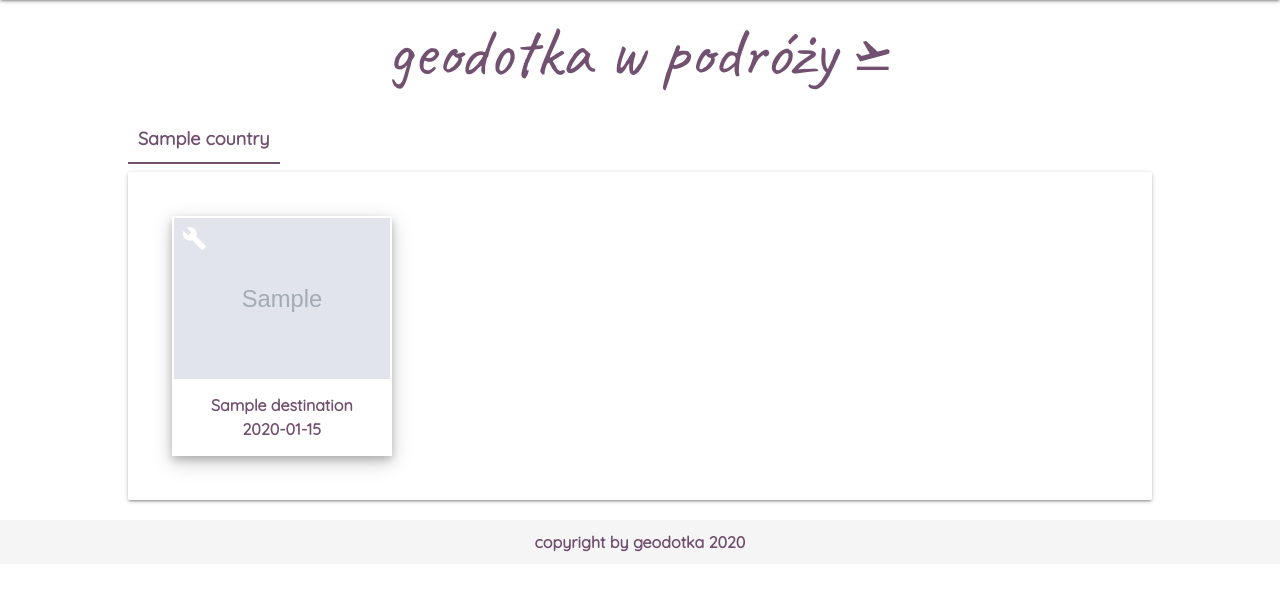
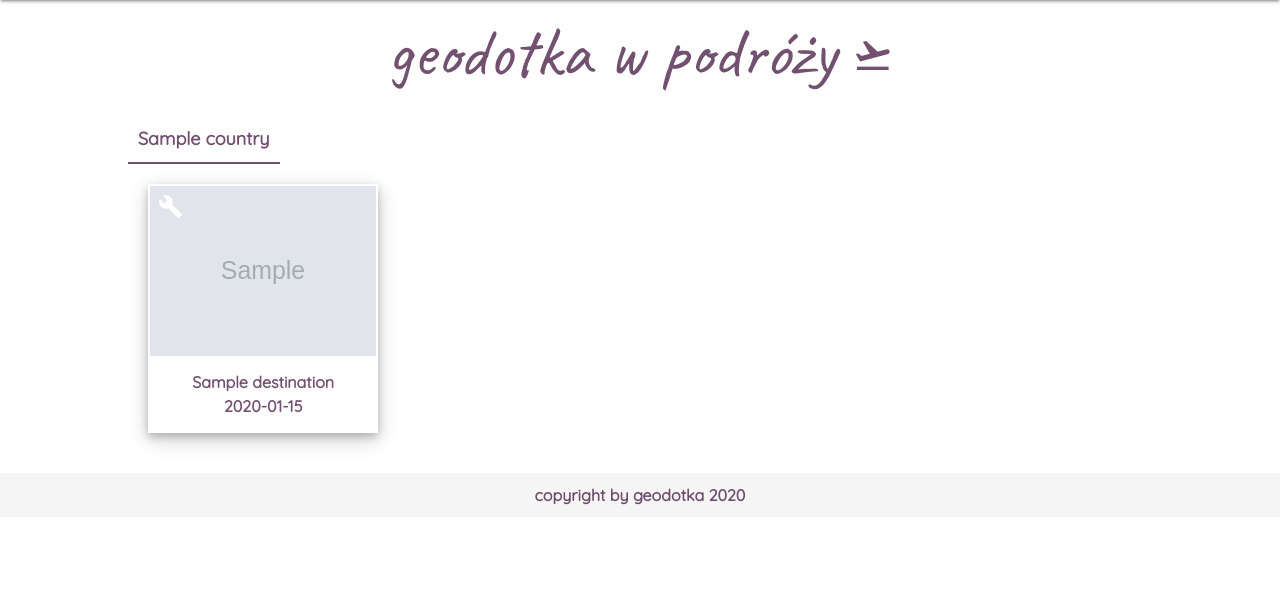
Before and after one commit to geodotka/mindtrip, a Django app: template mindtrip/trips/templates/trips/trips.html in a window 1280 px wide. Shown: the part 64-655 px from the top of the page. Run offline with Django 3.2, Linux system fonts and the light colour scheme; the template is opened without the code that fills it: most values are stand-ins (such as "Sample title", 1, 10 or a date in 2020); grey boxes marked "Sample" are stand-in pictures.

Commit message:
Remove box border on trips page

```diff
--- a/mindtrip/trips/templates/trips/trips.html
+++ b/mindtrip/trips/templates/trips/trips.html
@@ -10,7 +10,7 @@
 	</div>
 
 	{% for country in countries %}
-		<div id="trips-card-{{ country.id }}" class="card-panel center-align{% if forloop.counter != 1 %} hidden{% endif %} js-trips-card">
+		<div id="trips-card-{{ country.id }}" class="{% if forloop.counter != 1 %} hidden{% endif %} js-trips-card">
 			<section class="country">
 				{% for trip in country.trips.all %}
 					<a href="{% url 'trips:trip' trip.id %}">
```
